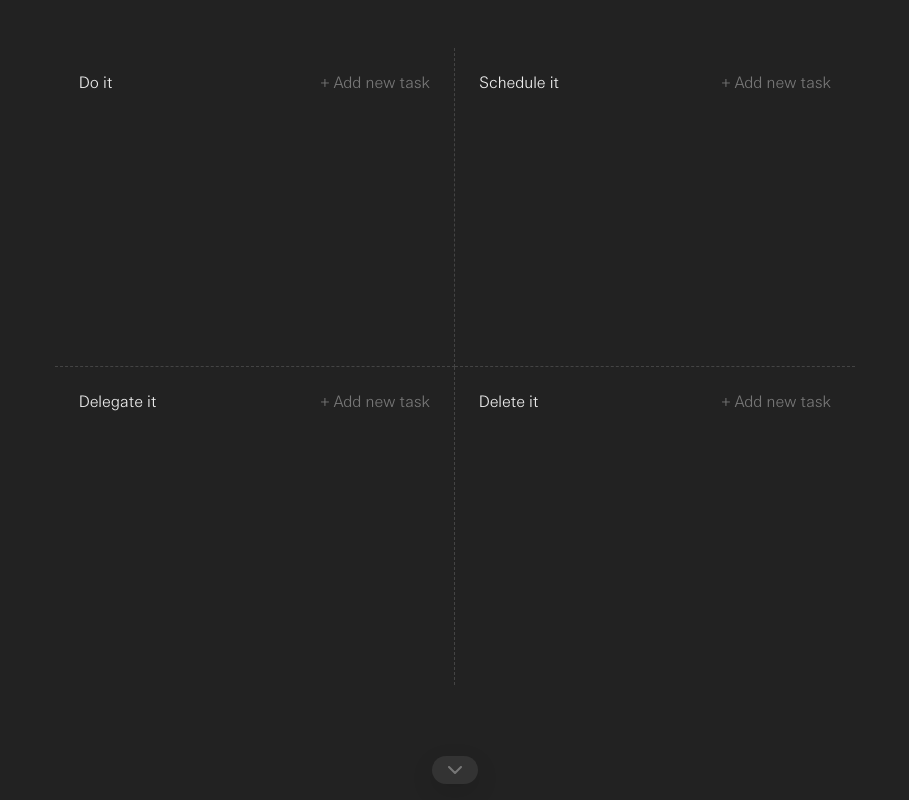
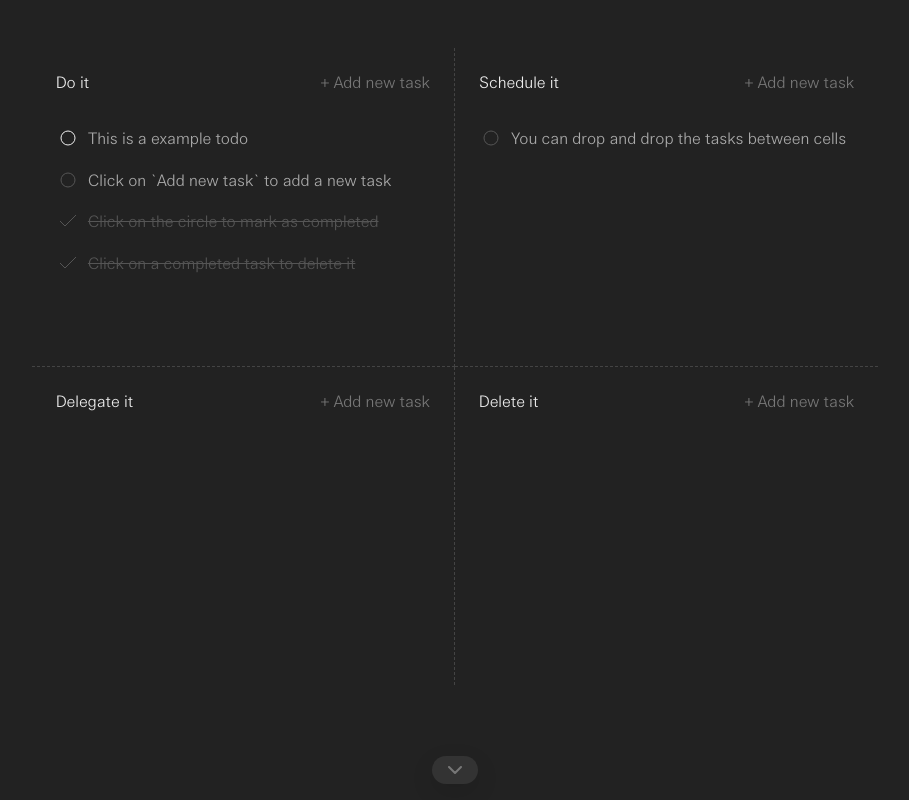
Before and after one commit to slowresonance/eisen, a React (Create React App) app: page / in a window 1280 px wide. Shown: the whole page, without its empty margins (185-1094 px from the left). Built offline with nearby package versions, Linux system fonts and the light colour scheme.

Commit message:
Adding dummy tasks

```diff
--- a/src/App.js
+++ b/src/App.js
@@ -10,7 +10,35 @@ const retrieveData = () => {
   if (localStorage.getItem("matrixbeta")) {
     return JSON.parse(localStorage.getItem("matrixbeta"));
   } else {
-    return { "cell-1": [], "cell-2": [], "cell-3": [], "cell-4": [] };
+    return {
+      "cell-1": [
+        { id: "2I3TBX", content: "This is a example todo", done: false },
+        {
+          id: "DZGDR0",
+          content: "Click on `Add new task` to add a new task",
+          done: false,
+        },
+        {
+          id: "928VKE",
+          content: "Click on the circle to mark as completed",
+          done: true,
+        },
+        {
+          id: "XT8C8U",
+          content: "Click on a completed task to delete it",
+          done: true,
+        },
+      ],
+      "cell-2": [
+        {
+          id: "PNDZWH",
+          content: "You can drop and drop the tasks between cells",
+          done: false,
+        },
+      ],
+      "cell-3": [],
+      "cell-4": [],
+    };
   }
 };
 
```
